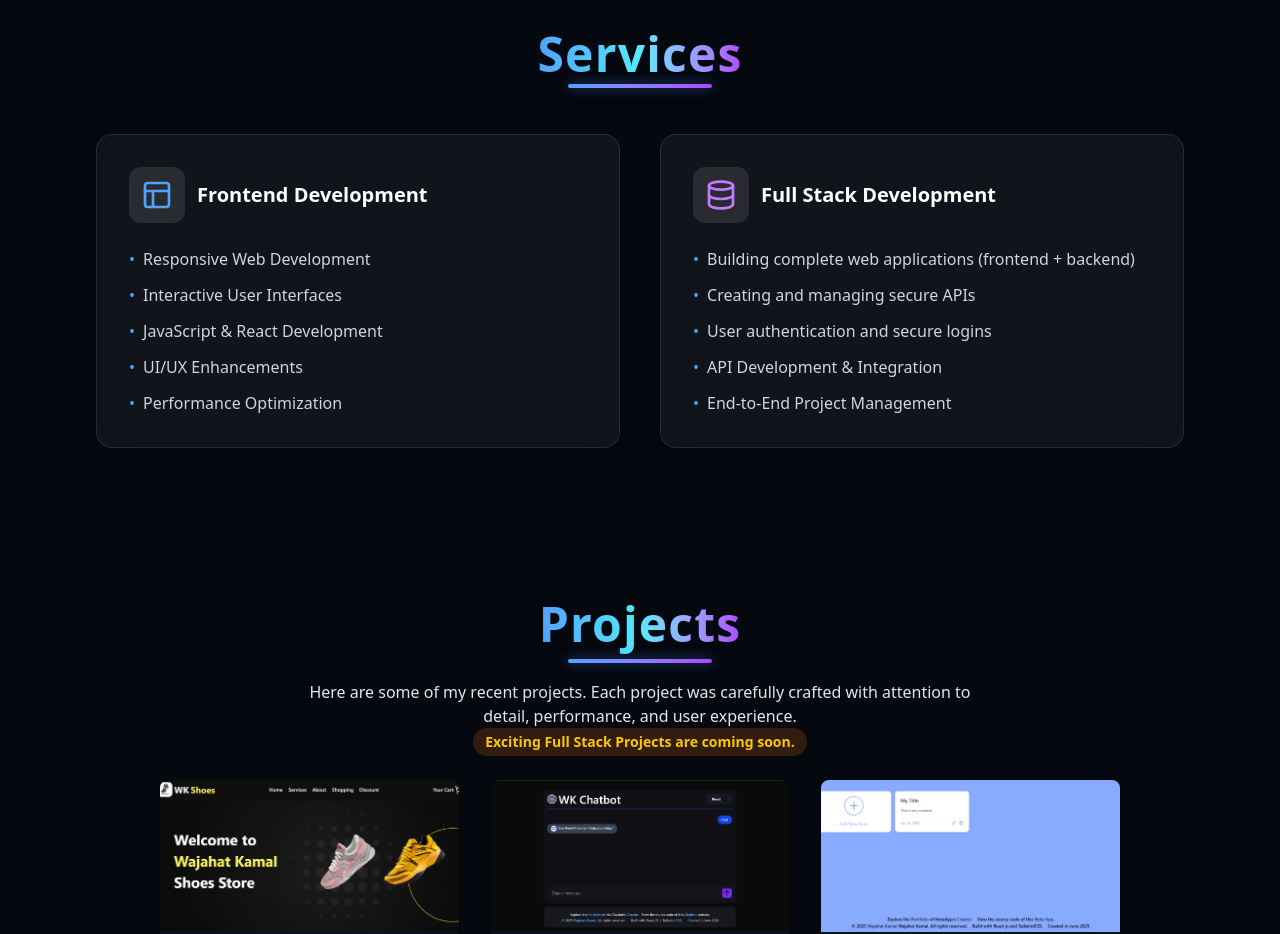
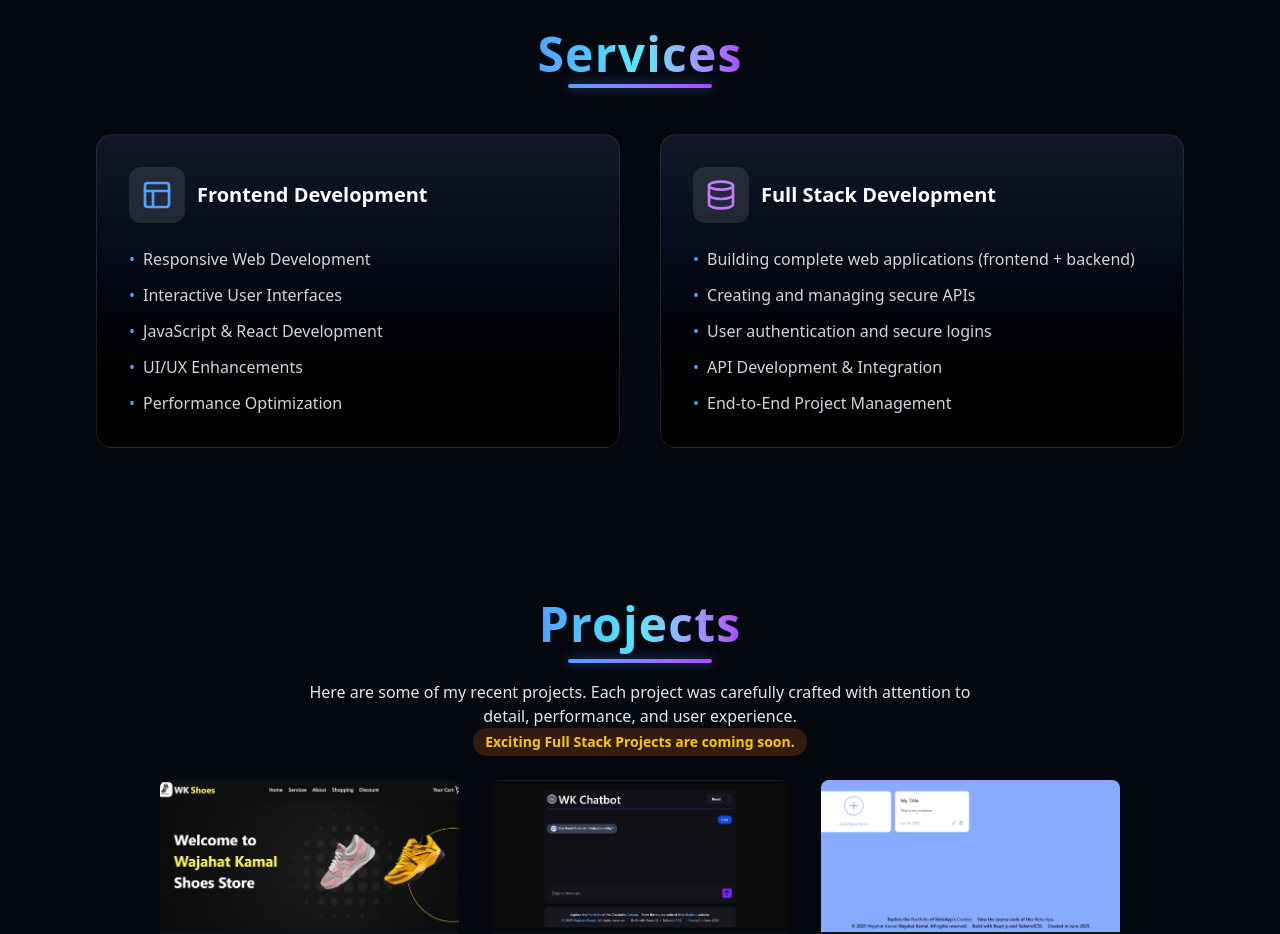
Before and after one commit to wajahat-kamal/Dev-Portfolio, a React (Vite) app: page / in a window 1280 px wide. Shown: the part 1480-2414 px from the top of the page. Built offline with nearby package versions, Linux system fonts and the light colour scheme.

Commit message:
Update ServicesSection component styling to use a gradient background, enhancing visual appeal and consistency.

```diff
--- a/src/components/ServicesSection.jsx
+++ b/src/components/ServicesSection.jsx
@@ -42,7 +42,7 @@ export const ServicesSection = () => {
           {services.map((service, index) => (
             <div
               key={index}
-              className="bg-white/5 backdrop-blur-lg p-8 rounded-2xl border border-white/10 shadow-md hover:shadow-lg hover:shadow-blue-500/20 transition-all duration-300 group"
+              className="bg-gradient-to-b from-gray-900 via-gray-950 to-black backdrop-blur-sm p-8 rounded-2xl border border-white/10 shadow-md hover:shadow-lg hover:shadow-blue-500/20 transition-all duration-300 group"
             >
               {/* Icon + Title */}
               <div className="flex items-center gap-3 mb-6">
```
